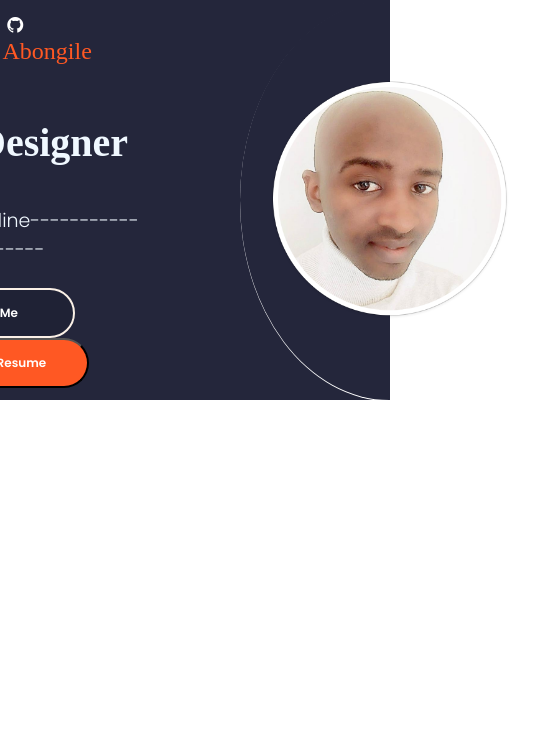
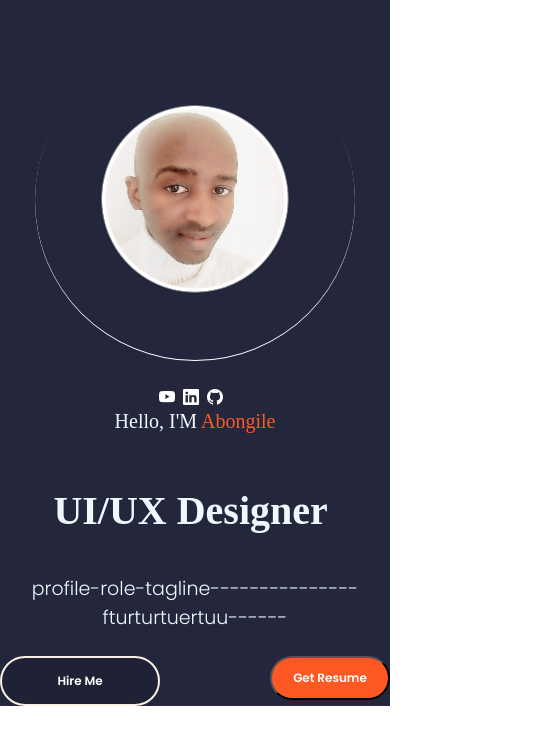
Before and after one commit to 214254151/https---github.com-214254151-Mp-Portfolio0, a React (Create React App) app: page / in a window 390 px wide. Shown: the top 744 px of the page, 539 px wide, since content can reach past the window. Built offline with nearby package versions, Linux system fonts and the light colour scheme.

Commit message:
responsivenes for the home page for all devices

```diff
--- a/src/PortfolioContainer/Home/Profile.css
+++ b/src/PortfolioContainer/Home/Profile.css
@@ -87,5 +87,64 @@
 
 .colz .colz-icons i:hover{
     transform: scale(1.5);
+}
+
+/* iPad Pro responsivenesive for home screen*/
+@media screen and (max-width: 1110px){
+    .profile-picture{
+        margin: 0 0px 0 80px;
+    }
+    .profile-details-name{
+        font-size: 20px;
+    }
+    .profile-details-role .primary-text{
+        font-size: 12px;
+    }
+    .profile-options .highlighted-btn{
+        width: 120px;
+        padding: 11px 0;
+        z-index: 700;
+    }
+}
+
+@media screen and (max-width: 910px){
+    .profile-picture{
+        height: 320px;
+        width: 320px;
+        margin: 0 0 0 4px;
+    }
+}
+
+@media screen and (max-width: 810px){
+    .profile-picture{
+        margin: 0 !important;
+    }
+    .profile-parent{
+        flex-direction: column-reverse;
+        margin: 40px 0 0 0;
+    }
+    .profile-options{
+        display: flex;
+        justify-content: space-between;
+    }
+    .profile-details{
+        margin: 25px 0 0;
+    }
+
+    .profile-options,
+    .profile-details-role{
+        text-align: center;
+    }
+}
+
+@media screen and (max-width: 375px){
+    .profile-picture{
+        height: 275px;
+        width: 275px;
+        margin-top: -90px;
+    }
+    .profile-details{
+        width: 90%;
+    }
 
 }
--- a/src/PortfolioContainer/Home/Profile.js
+++ b/src/PortfolioContainer/Home/Profile.js
@@ -52,7 +52,7 @@
                   ]}
                 />
               </h1>
-              <span className="profile-role-tagline">profile-role-tagline---------------------</span>
+              <span className="profile-role-tagline">profile-role-tagline---------------fturturtuertuu------</span>
             </span>
           </div>
           <div className="profile-options">
```
